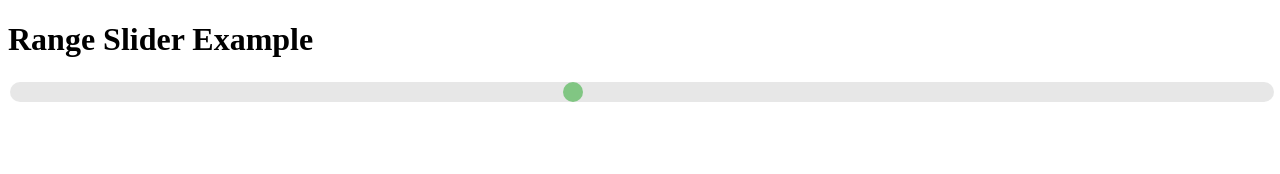
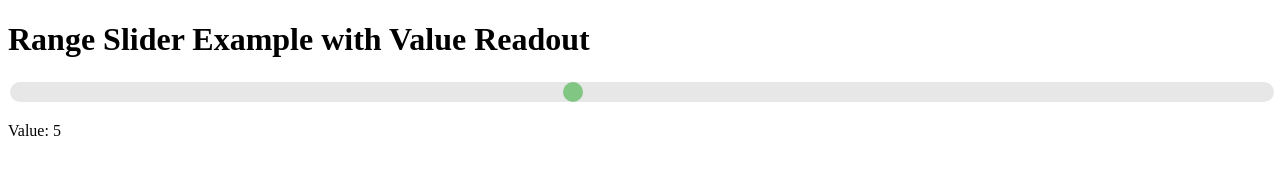
Before and after one commit to worthingrocks/slider, a plain HTML site: page index.html in a window 1280 px wide. Drawn offline with Linux system fonts and the light colour scheme.

Commit message:
Update index.html

```diff
--- a/index.html
+++ b/index.html
@@ -1,7 +1,7 @@
 <!DOCTYPE html>
 <html>
 <head>
-	<title>Range Slider Example</title>
+	<title>Range Slider Example with Value Readout</title>
 	<style>
 		.slider {
 			-webkit-appearance: none;
@@ -33,7 +33,22 @@
 	</style>
 </head>
 <body>
-	<h1>Range Slider Example</h1>
-	<input type="range" min="1" max="10" value="5" class="slider">
+	<h1>Range Slider Example with Value Readout</h1>
+	<input type="range" min="1" max="10" value="5" class="slider" id="slider">
+	<p>Value: <span id="slider-value">5</span></p>
+
+	<script>
+		// Get the slider and the readout elements
+		var slider = document.getElementById("slider");
+		var sliderValue = document.getElementById("slider-value");
+
+		// Update the readout with the current value of the slider
+		sliderValue.innerHTML = slider.value;
+
+		// Add an event listener to update the readout as the slider is moved
+		slider.addEventListener("input", function() {
+			sliderValue.innerHTML = this.value;
+		});
+	</script>
 </body>
 </html>
```
